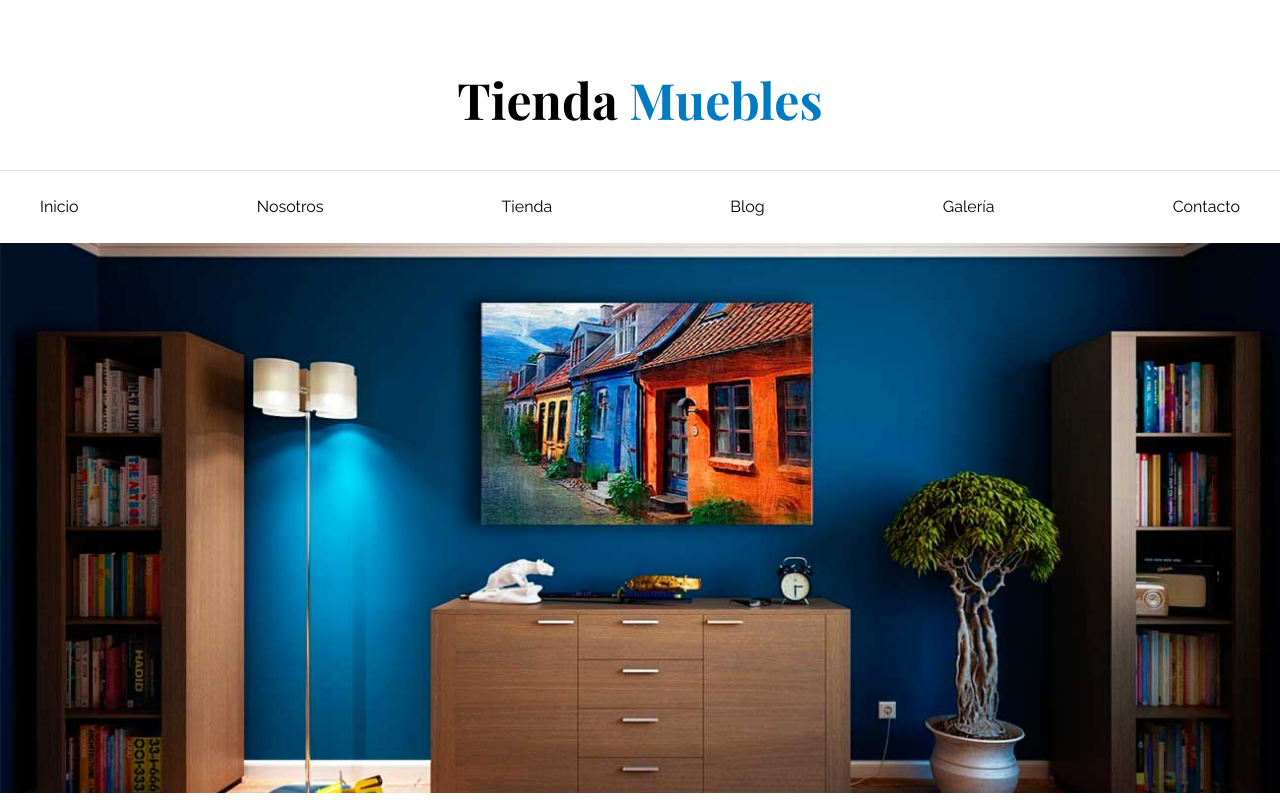
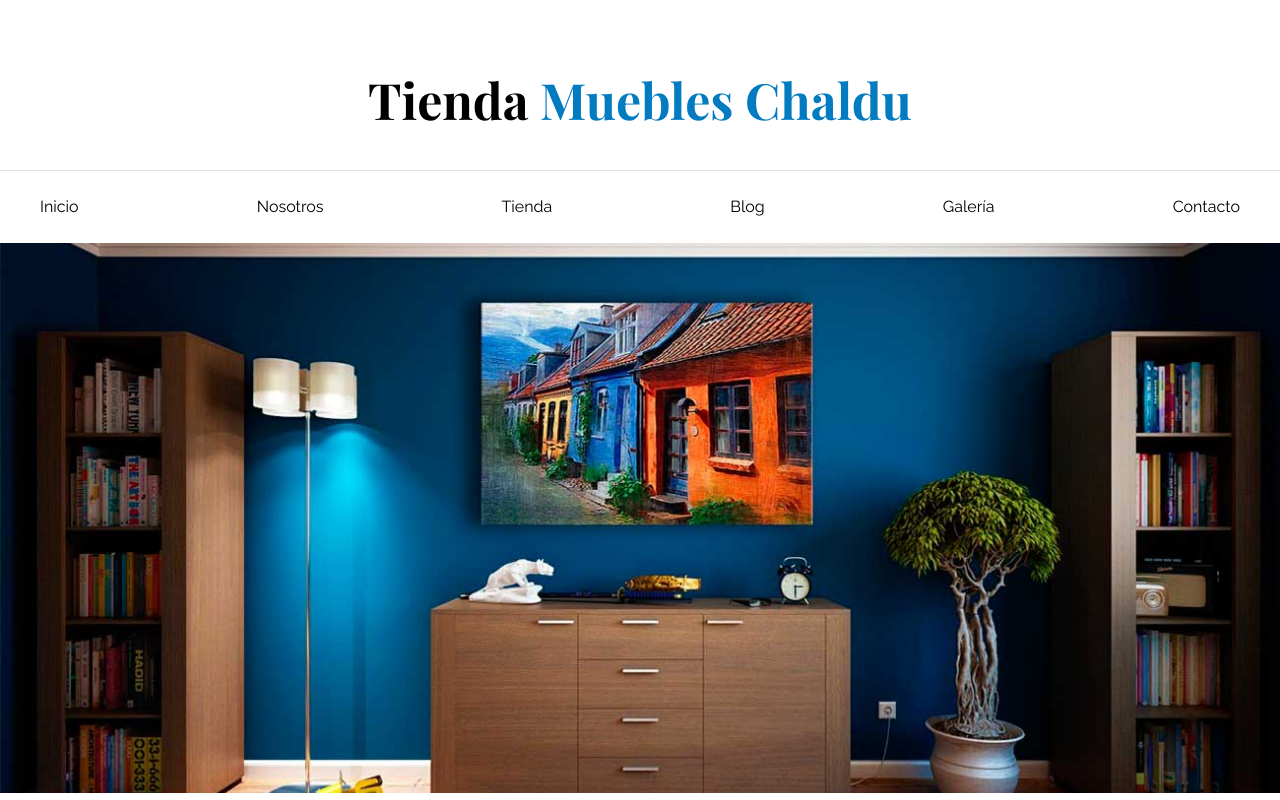
Before and after one commit to gchaldu/EcommerceHtml, a plain HTML site: page index.html in a window 1280 px wide. Shown: the top 800 px of the page. Drawn offline with nearby package versions, Linux system fonts and the light colour scheme.

Commit message:
version final

```diff
--- a/index.html
+++ b/index.html
@@ -13,7 +13,7 @@
 </head>
 <body>
     <header>
-        <h1 class="nombre-sitio">Tienda <span> Muebles </span></h1>
+        <h1 class="nombre-sitio">Tienda <span> Muebles Chaldu</span></h1>
     </header>
 
     <div class="contenedor-navegacion">
```
